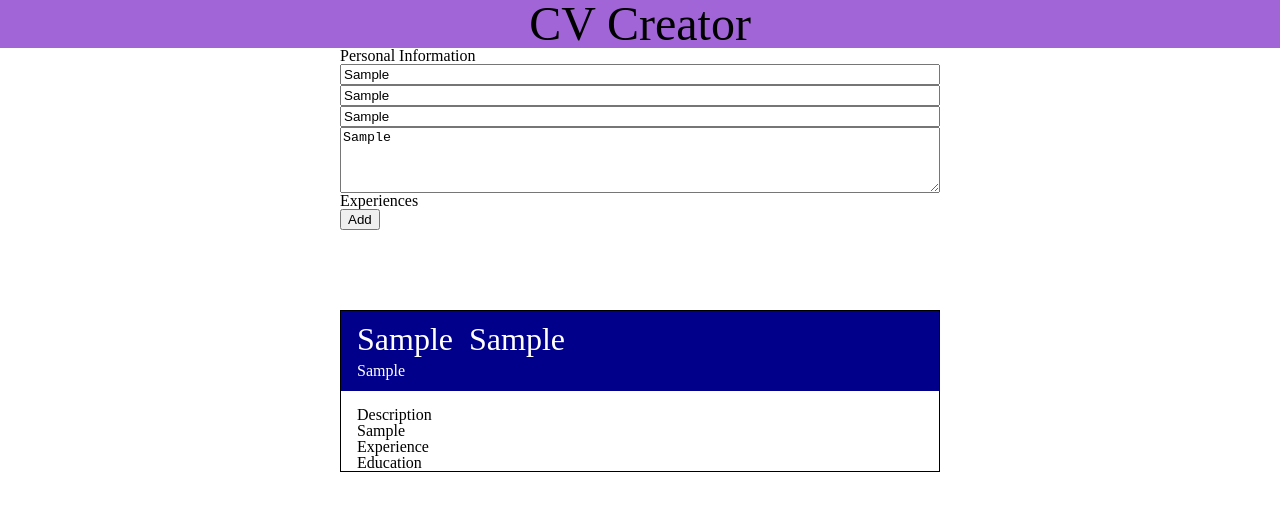
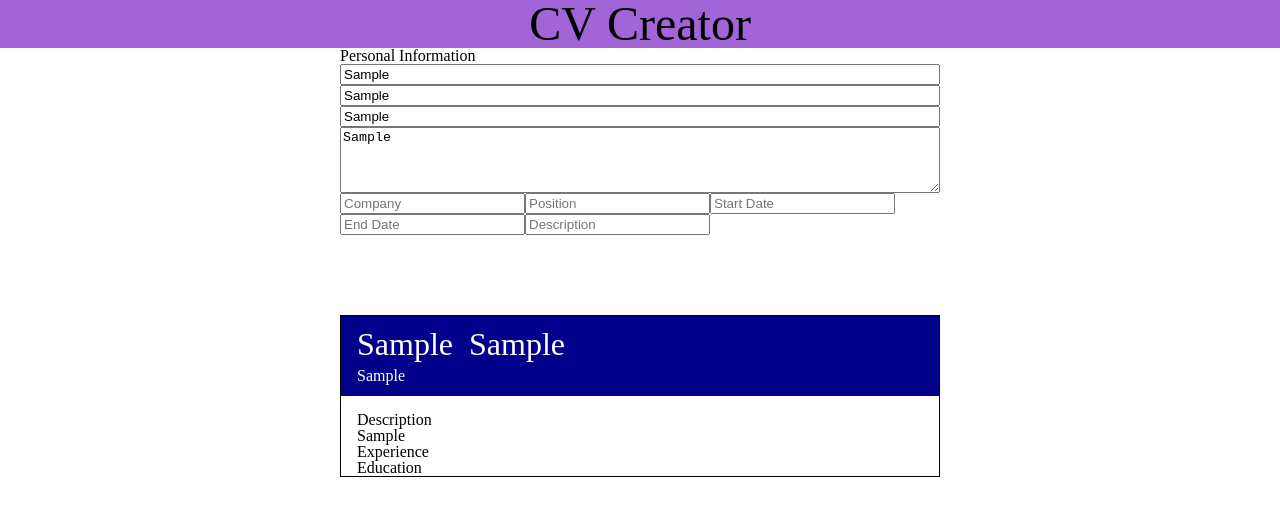
Before and after one commit to AndrewLin95/cv_project, a React (Create React App) app: page / in a window 1280 px wide. Both pictures are taken after typing "Sample", "Sample", "Sample", "Sample" into the empty fields and a click on the button "Add". Shown: the top 516 px of the page. Built offline with nearby package versions, Linux system fonts and the light colour scheme; the HTML template or start-up script is replaced by a standard one.

Commit message:
setup to add the experience sections on button press depending on the variables stored in the main state

```diff
--- a/src/components/CVForm/Experiences.js
+++ b/src/components/CVForm/Experiences.js
@@ -5,10 +5,23 @@ class Experiences extends Component{
 
 
     render() {
+        for (const [key, value] of Object.entries(this.props.expData)) {
+            return (
+                <div>
+                    <input placeholder='Company'></input>
+                    <input placeholder='Position'></input>
+                    <input placeholder='Start Date'></input>
+                    <input placeholder='End Date'></input>
+                    <input placeholder='Description'></input>
+                </div>
+            )
+        }
+
         return(
             <div id='experience'>
                 <div>Experiences</div>
-                <button>Add</button>
+                <button onClick={this.props.addSection}>Add</button>
+
             </div>
         )
     }
--- a/src/components/MainForm.js
+++ b/src/components/MainForm.js
@@ -20,6 +20,7 @@ class MainForm extends Component {
         }
 
         this.handleChange = this.handleChange.bind(this);
+        this.addExpSection = this.addExpSection.bind(this);
     }
 
     handleChange = (id, value) => {
@@ -31,14 +32,24 @@ class MainForm extends Component {
     )}
 
     addExpSection = () => {
-
+        let tempExperiences = this.state.experiences;
+        tempExperiences[uniqid()] = {
+            company: 'test',
+            position: '',
+            startDate: '',
+            endDate: '',
+            expDescription: '',
+        };
+        this.setState({
+            experiences: tempExperiences,
+        })
     }
 
     render(){
         return(
             <div id='mainForm'>
                 <PersonalInput recordInput={this.handleChange}/>
-                <Experiences/>
+                <Experiences addSection={this.addExpSection} expData={this.state.experiences}/>
                 <PreviewForm personalData = {this.state.personal}/>
             </div>
         );
```
